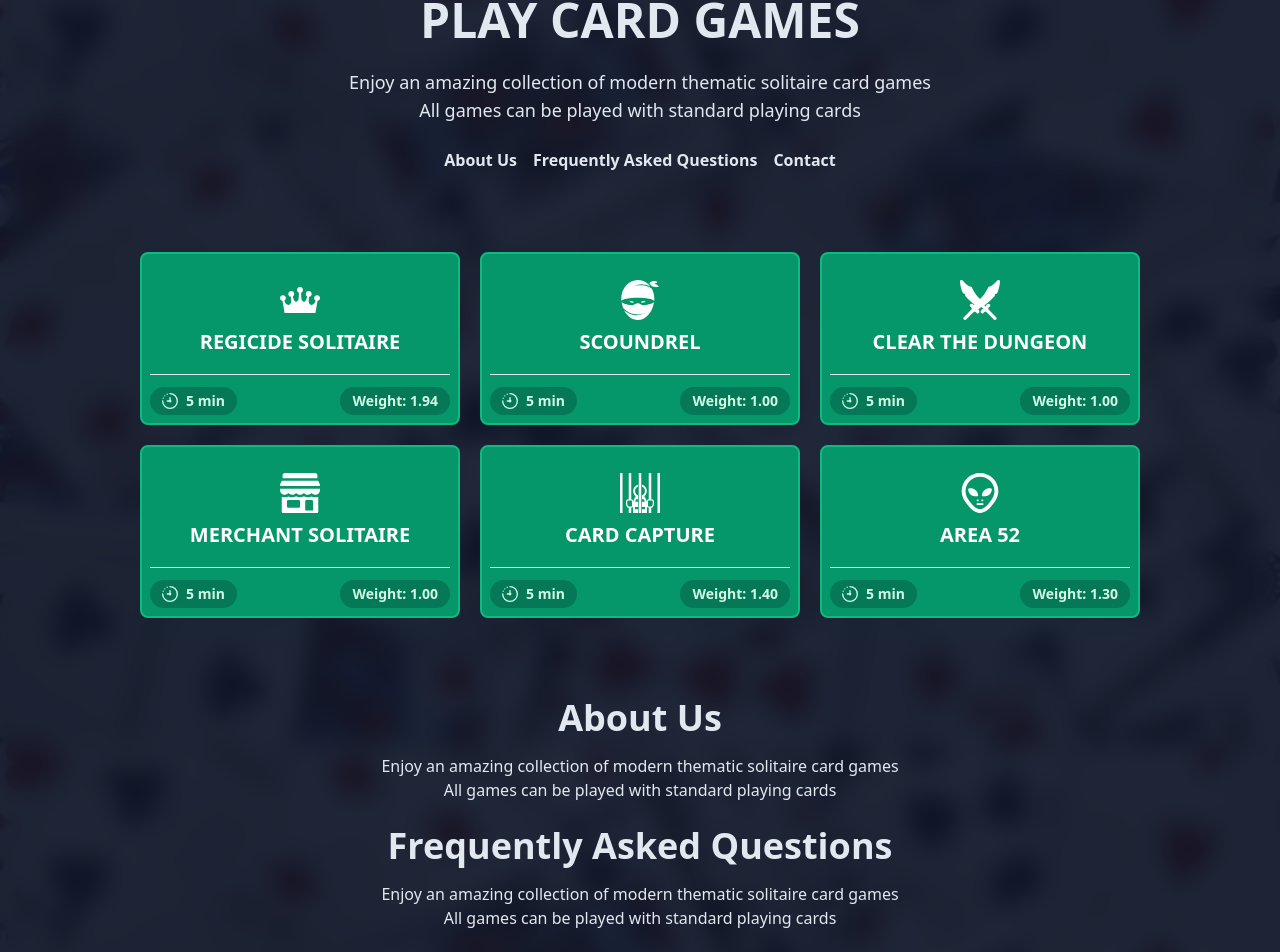
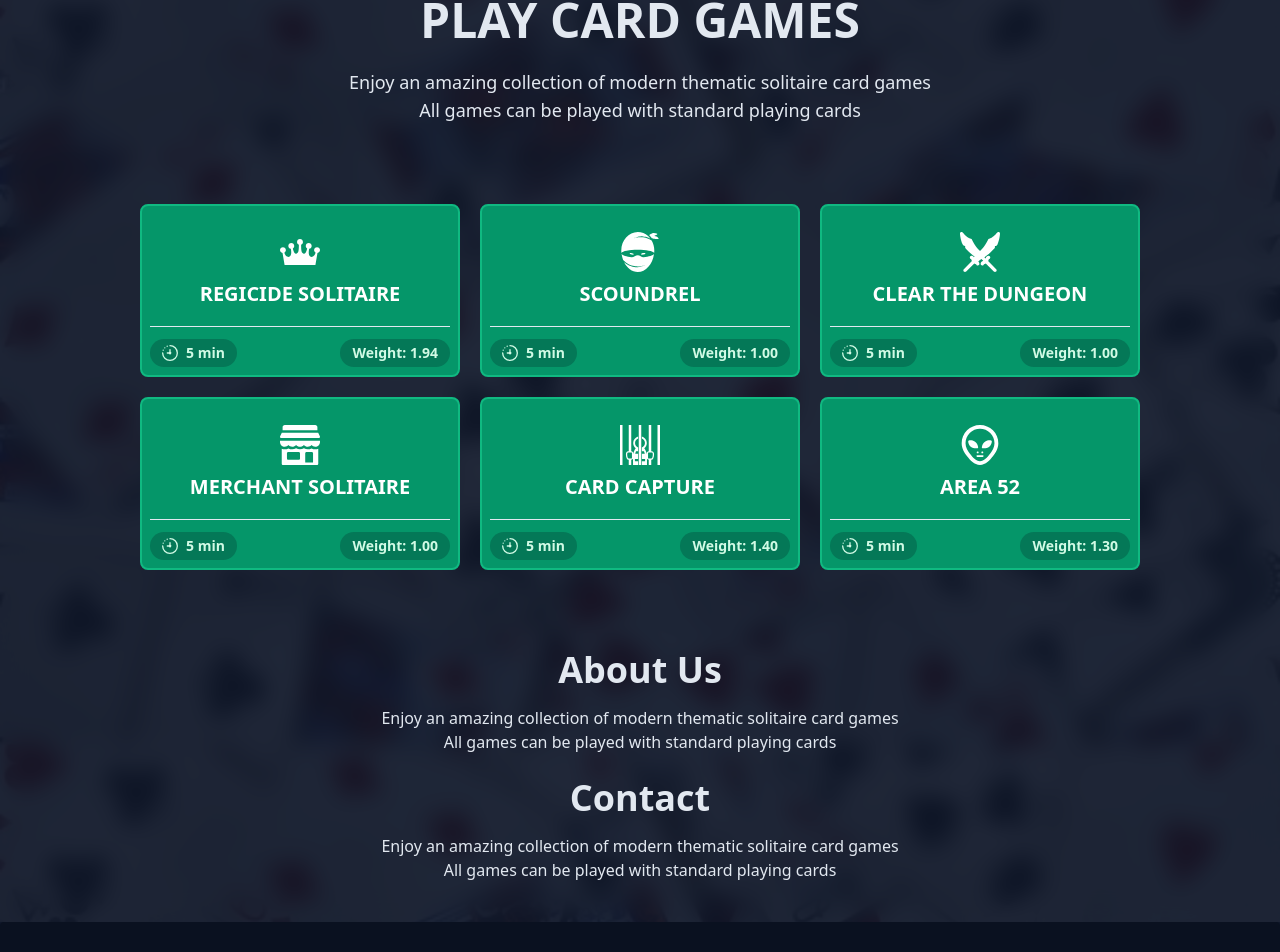
Before and after one commit to rabiibouhestine/playcardsgames, a SvelteKit app: page / in a window 1280 px wide. Shown: the part 108-1060 px from the top of the page. Built offline with nearby package versions, Linux system fonts and the light colour scheme.

Commit message:
clean home page

```diff
--- a/src/routes/+page.svelte
+++ b/src/routes/+page.svelte
@@ -7,26 +7,7 @@
 	import clearTheDungeonCover from '$lib/assets/gameIcons/clearTheDungeon.svg';
 	import merchantSolitaireCover from '$lib/assets/gameIcons/merchantSolitaire.svg';
 	import cardCaptureCover from '$lib/assets/gameIcons/cardCapture.svg';
-	import theSandwichGuyCover from '$lib/assets/gameIcons/theSandwichGuy.svg';
 	import area52Cover from '$lib/assets/gameIcons/area52.svg';
-
-	const classic = [
-		{
-			name: 'Klondike',
-			src: 'https://placehold.co/400x400/grey/white',
-			href: '/'
-		},
-		{
-			name: 'Freecell',
-			src: 'https://placehold.co/400x400/grey/white',
-			href: '/'
-		},
-		{
-			name: 'Spider',
-			src: 'https://placehold.co/400x400/grey/white',
-			href: '/'
-		}
-	];
 
 	const games = [
 		{
@@ -71,27 +52,6 @@
 			time: 5,
 			weight: 1.3
 		}
-		// {
-		// 	name: 'THE SANDWICH GUY',
-		// 	src: theSandwichGuyCover,
-		// 	href: '/the-sandwich-guy',
-		// 	time: 5,
-		// 	weight: 1.2
-		// },
-		// {
-		// 	name: 'LOOT THE LOOP',
-		// 	src: 'https://placehold.co/400x400/grey/white',
-		// 	href: '/',
-		// 	time: 5,
-		// 	weight: 3.0
-		// },
-		// {
-		// 	name: 'HIDE AND SEEK',
-		// 	src: 'https://placehold.co/400x400/grey/white',
-		// 	href: '/',
-		// 	time: 5,
-		// 	weight: 3.0
-		// }
 	];
 </script>
 
@@ -106,11 +66,6 @@
 				</p>
 				<p class="px-6 text-center text-lg">All games can be played with standard playing cards</p>
 			</div>
-			<nav class="flex flex-wrap justify-center gap-4 font-semibold">
-				<a href="#about" class="link link-hover">About Us</a>
-				<a href="#faq" class="link link-hover">Frequently Asked Questions</a>
-				<a href="#contact" class="link link-hover">Contact</a>
-			</nav>
 		</div>
 		<div class="my-10 flex flex-wrap justify-center gap-10 sm:gap-5 max-w-screen-xl mx-auto">
 			{#each games as game}
@@ -123,11 +78,6 @@
 				<p>Enjoy an amazing collection of modern thematic solitaire card games</p>
 				<p>All games can be played with standard playing cards</p>
 			</div>
-			<div id="faq" class="px-6 text-center">
-				<h2 class="text-3xl md:text-4xl font-bold mb-4">Frequently Asked Questions</h2>
-				<p>Enjoy an amazing collection of modern thematic solitaire card games</p>
-				<p>All games can be played with standard playing cards</p>
-			</div>
 			<div id="contact" class="px-6 text-center">
 				<h2 class="text-3xl md:text-4xl font-bold mb-4">Contact</h2>
 				<p>Enjoy an amazing collection of modern thematic solitaire card games</p>
```
